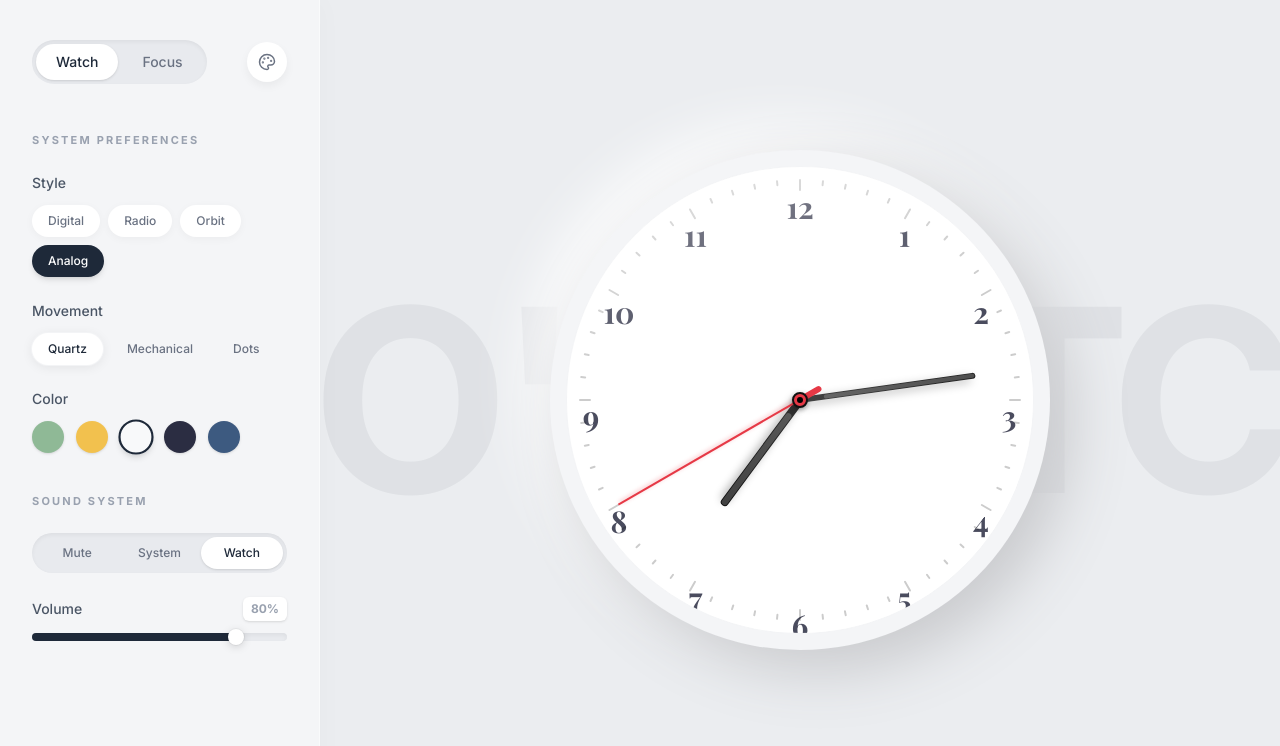
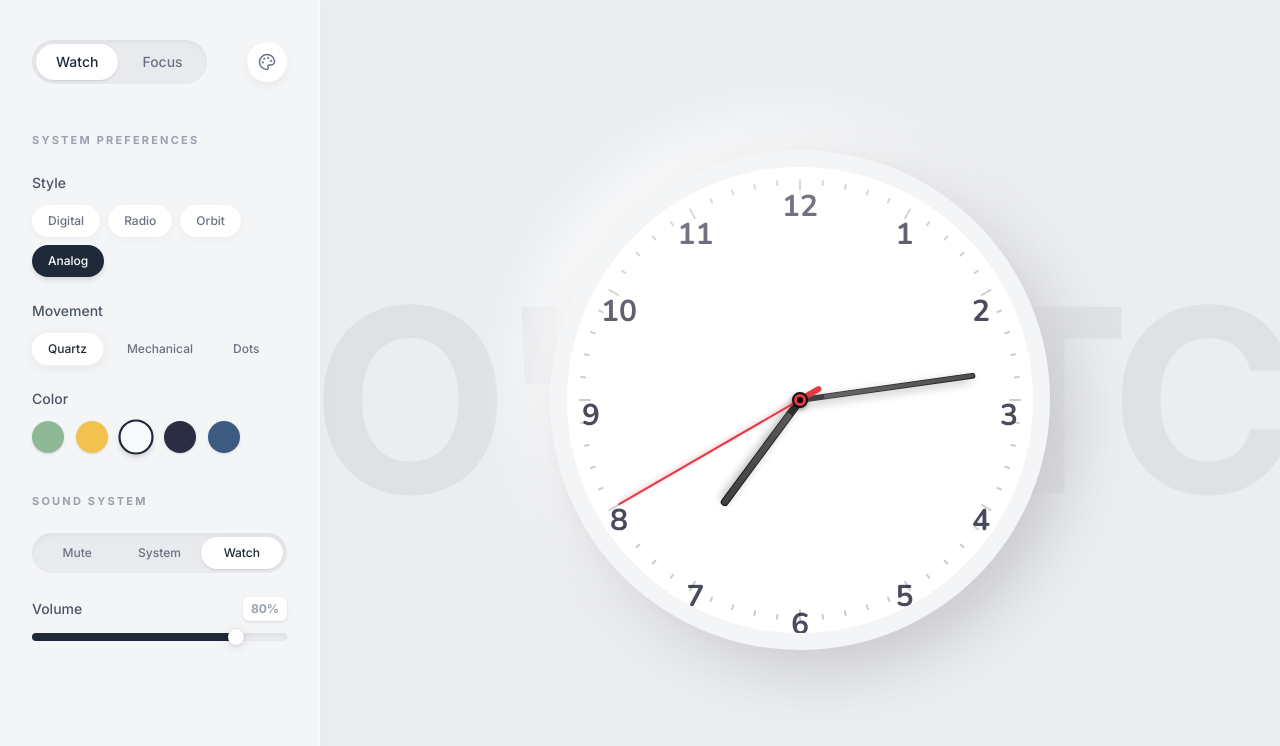
Before and after one commit to phalla-doll/cowatch, a React (Vite) app: page / in a window 1280 px wide. Shown: the top 746 px of the page. Built offline with nearby package versions, Linux system fonts and the light colour scheme.

Commit message:
style: replace Playfair Display with Nunito
Update the font theme to use Nunito for a more modern, rounded aesthetic on the watch face components.

```diff
--- a/src/components/WatchFace.tsx
+++ b/src/components/WatchFace.tsx
@@ -147,7 +147,7 @@ export default function WatchFace({ state }: WatchFaceProps) {
                         }}
                       >
                         <div
-                          className="pt-8 font-serif text-3xl font-bold flex items-center justify-center w-12 h-12"
+                          className="pt-8 font-rounded text-3xl font-bold flex items-center justify-center w-12 h-12"
                           style={{
                             transform: `rotate(${-i * 30}deg)`,
                             color: state.color === '#2B2D42' || state.color === '#3D5A80' ? '#F4F5F7' : '#2B2D42',
--- a/src/index.css
+++ b/src/index.css
@@ -1,7 +1,7 @@
-@import url('https://fonts.googleapis.com/css2?family=Inter:wght@400;500;600;700&family=Playfair+Display:wght@600;700&display=swap');
+@import url('https://fonts.googleapis.com/css2?family=Inter:wght@400;500;600;700&family=Nunito:wght@400;600;700;800&display=swap');
 @import "tailwindcss";
 
 @theme {
   --font-sans: "Inter", ui-sans-serif, system-ui, sans-serif;
-  --font-serif: "Playfair Display", ui-serif, Georgia, serif;
+  --font-rounded: "Nunito", ui-rounded, 'SF Pro Rounded', system-ui, sans-serif;
 }
```
